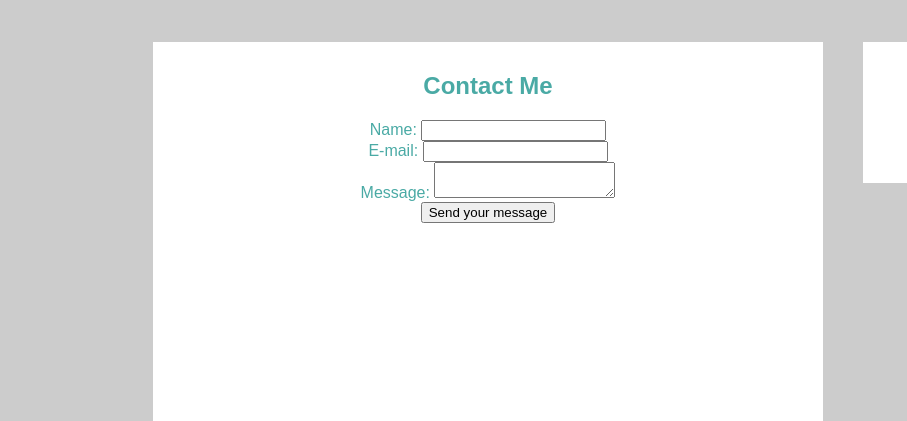
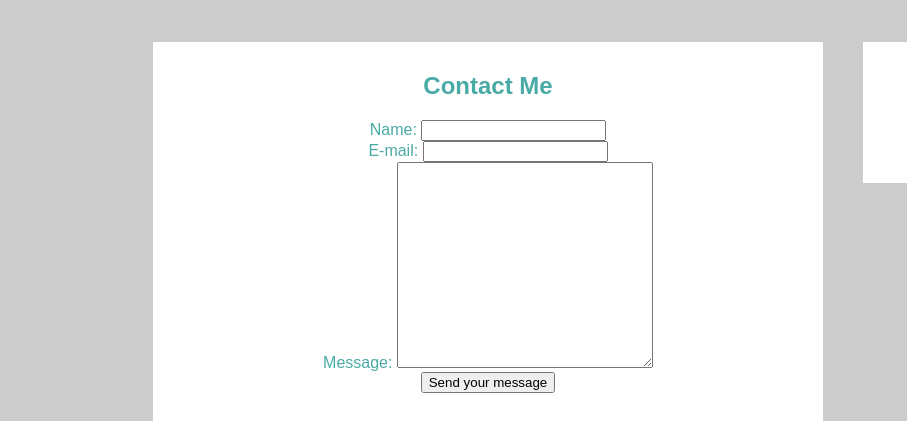
Before and after one commit to jljones657/Basic_Portfolio, a plain HTML site: page contact.html in a window 1280 px wide. Shown: the part 117-538 px from the top of the page, 0-907 px from the left. Drawn offline with Linux system fonts and the light colour scheme.

Commit message:
Version 1.0 push

```diff
--- a/assets/index.css
+++ b/assets/index.css
@@ -158,3 +158,7 @@ a:hover {
     text-align: center;
     position: relative;
   }
+  .textarea {
+      height:200px;
+      width:250px;
+  }
--- a/contact.html
+++ b/contact.html
@@ -27,7 +27,7 @@
                       <label for="mail">E-mail:</label> <input type="email" id="mail" name="user_mail">
                     </div>
                     <div>
-                      <label for="msg">Message:</label> <textarea id="msg" name="user_message"></textarea>
+                      <label for="msg">Message:</label> <textarea class="textarea" id="msg" name="user_message"></textarea>
                     </div>
                     <div class="button">
                       <button type="submit">Send your message</button>
```
Also changed, not shown: index.html (+1 -1 lines).
